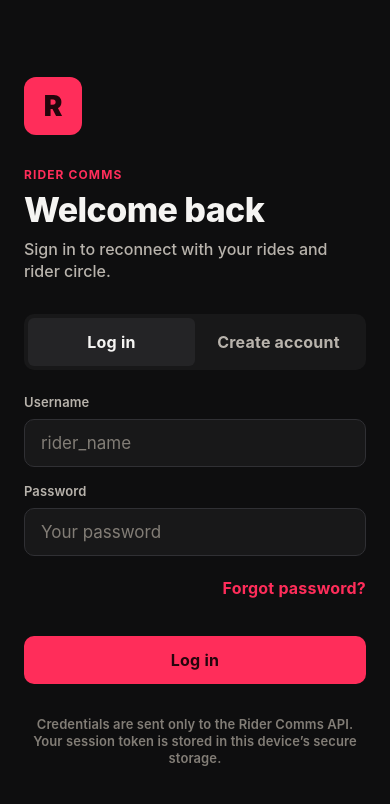
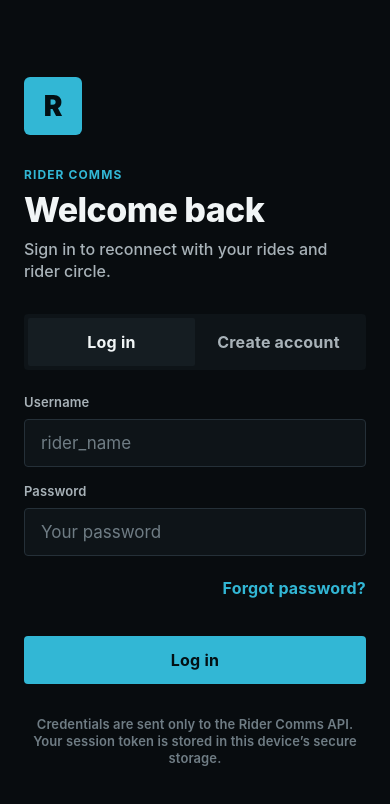
Before and after one commit to alidd11/rider-comms, a React Native app in the folder mobile/: screen /Map in a window 390 px wide. Shown: the top 804 px of the page. Built offline with nearby package versions, Linux system fonts and the light colour scheme; no server answers; what @rider-comms/shared would draw is missing.

Commit message:
Adopt mockup graphite and cyan design tokens

```diff
--- a/mobile/src/theme.ts
+++ b/mobile/src/theme.ts
@@ -2,43 +2,43 @@ import { DynamicColorIOS, Platform, PlatformColor, useColorScheme } from 'react-
 
 /** One product identity translated between two lighting conditions. */
 export const lightColors = {
-  background: '#F4F1EC',
-  surface: '#FFFFFF',
-  surfaceRaised: '#EEE8DF',
-  border: '#DED6CB',
-  textPrimary: '#1C1712',
-  textSecondary: '#625A50',
-  textMuted: '#8A8175',
-  accent: '#FF2D5A',
-  accentPressed: '#E5234D',
-  accentSoft: '#FFE0E6',
-  accentText: '#24050C',
-  success: '#188F66',
-  danger: '#D43A47',
-  dangerSurface: '#FBE7E9',
-  warning: '#9A6500',
-  asphalt: '#ECE6DE',
-  laneLine: '#CFC6BA',
+  background: '#080C0F',
+  surface: '#0E1418',
+  surfaceRaised: '#151D22',
+  border: '#253038',
+  textPrimary: '#F1F5F6',
+  textSecondary: '#A8B2B8',
+  textMuted: '#6F7C84',
+  accent: '#32B7D5',
+  accentPressed: '#249BB8',
+  accentSoft: '#0D2A32',
+  accentText: '#031014',
+  success: '#38C991',
+  danger: '#E66A63',
+  dangerSurface: '#2B1718',
+  warning: '#D7A84B',
+  asphalt: '#0A0F12',
+  laneLine: '#26343C',
 } as const;
 
 export const darkColors = {
-  background: '#0E0E0F',
-  surface: '#181819',
-  surfaceRaised: '#242426',
-  border: '#303034',
-  textPrimary: '#F5F4F2',
-  textSecondary: '#B8B3AC',
-  textMuted: '#827D76',
-  accent: '#FF2D5A',
-  accentPressed: '#FF5578',
-  accentSoft: '#3A1720',
-  accentText: '#24050C',
-  success: '#39D39B',
-  danger: '#FF6572',
-  dangerSurface: '#32171B',
-  warning: '#FFC15A',
-  asphalt: '#141415',
-  laneLine: '#343438',
+  background: '#080C0F',
+  surface: '#0E1418',
+  surfaceRaised: '#151D22',
+  border: '#253038',
+  textPrimary: '#F1F5F6',
+  textSecondary: '#A8B2B8',
+  textMuted: '#6F7C84',
+  accent: '#32B7D5',
+  accentPressed: '#249BB8',
+  accentSoft: '#0D2A32',
+  accentText: '#031014',
+  success: '#38C991',
+  danger: '#E66A63',
+  dangerSurface: '#2B1718',
+  warning: '#D7A84B',
+  asphalt: '#0A0F12',
+  laneLine: '#26343C',
 } as const;
 
 export type ThemeColors = { [K in keyof typeof lightColors]: string };
@@ -91,10 +91,10 @@ export const spacing = {
 } as const;
 
 export const radii = {
-  sm: 6,
-  md: 10,
-  lg: 12,
-  xl: 18,
+  sm: 2,
+  md: 4,
+  lg: 6,
+  xl: 8,
   pill: 999,
 } as const;
 
```
